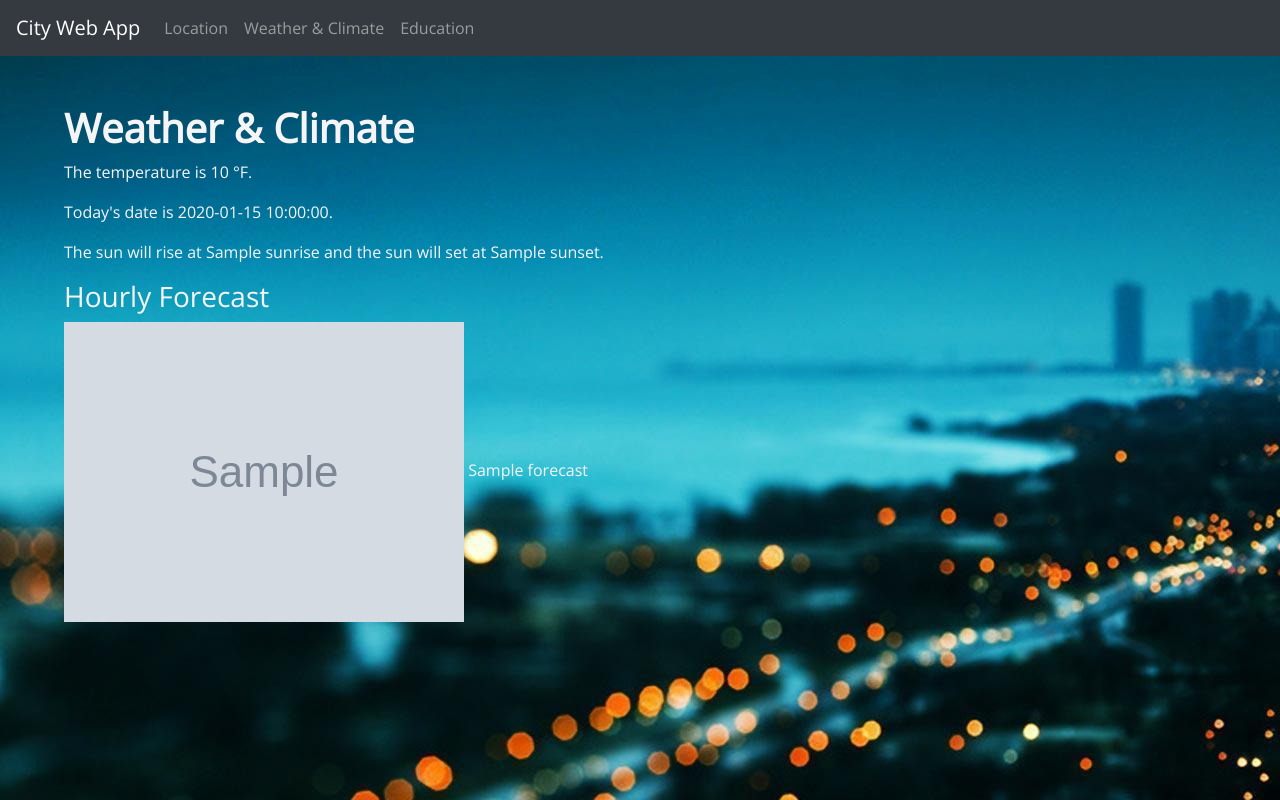
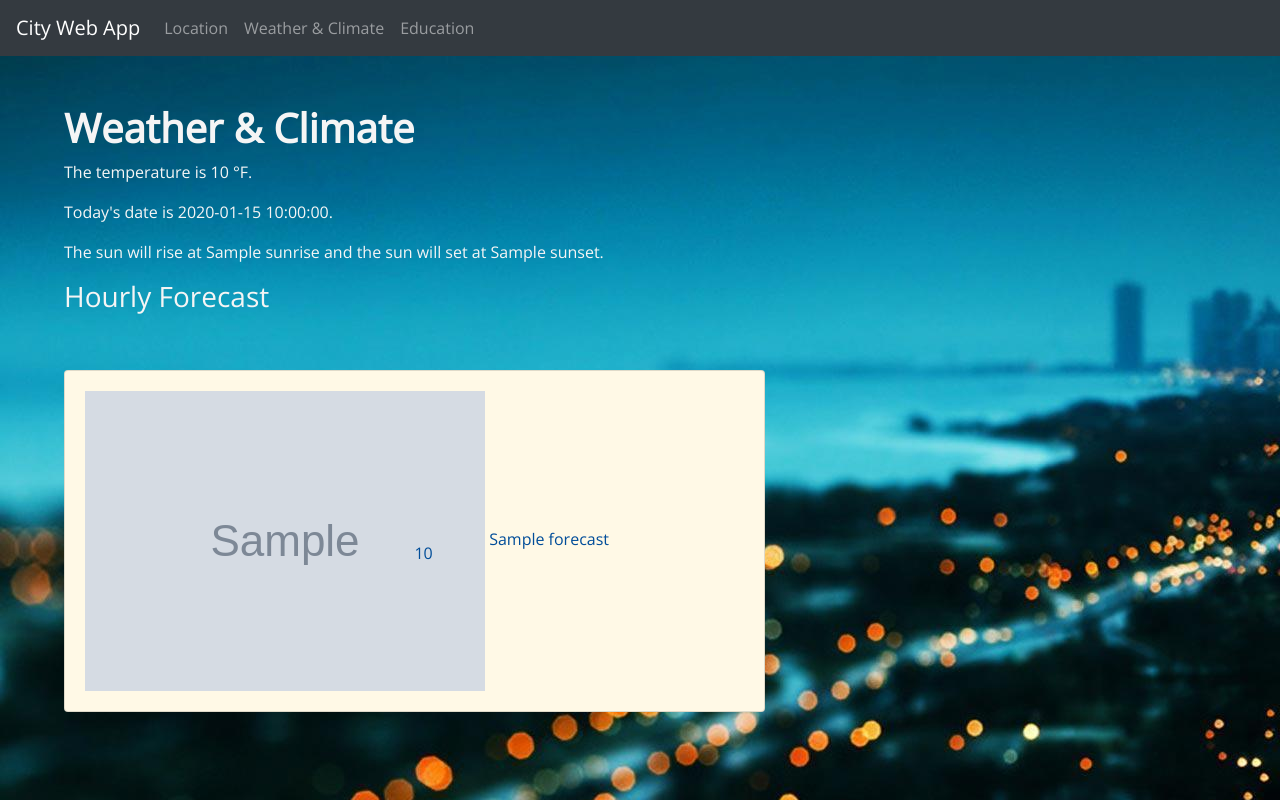
Before and after one commit to allenz3/city-web-app, a Flask app: template templates/weather.html in a window 1280 px wide. Run offline with Flask 2, Linux system fonts and the light colour scheme; the template is opened without the code that fills it: most values are stand-ins (such as "Sample title", 1, 10 or a date in 2020); grey boxes marked "Sample" are stand-in pictures; parts of the project's set-up code (start-up, migrations or seed data) failed here and were passed over; some libraries are stand-ins or nearby versions.

Commit message:
attempted weather cards

```diff
--- a/main.py
+++ b/main.py
@@ -63,8 +63,8 @@ def weather():
                                 'units': "imperial"})
     except:
         # data was not successfully retrieved, return to home page with invalid input reminder
-        #return render_template('home.html', form=SearchForm(), isValid=-1)
-        return redirect(url_for('home', form=SearchForm(), isValid=-1))
+        return render_template('home.html', form=SearchForm(), isValid=-1)
+        # return redirect(url_for('home', form=SearchForm(), isValid=-1))
     else:
         # if the data was successfully retrieved
         if weatherData is not None:
@@ -80,6 +80,8 @@ def weather():
             for hour in raw_hourly:
                 tempDict = {}
                 weather = hour.get("weather")[0]
+                temperature = hour.get("temp")
+                tempDict['temperature'] = temperature
                 tempDict['forecast'] = f"In {count} hour(s) from now: {weather.get('description')}"
                 tempDict['icon_url'] = f"http://openweathermap.org/img/wn/{weather.get('icon')}@2x.png"
                 hourly.append(tempDict)
--- a/static/css/style.css
+++ b/static/css/style.css
@@ -1,5 +1,7 @@
 body {
     background-image: url("../images/city-night-wallpaper.jpg");
+    background-repeat: no-repeat;
+    background-attachment: fixed;
     font-family: 'Open Sans', sans-serif;
     color: whitesmoke;
 }
@@ -11,3 +13,20 @@ h1 {
 .success {
     color: greenyellow;
 }
+
+#hourly-forecast {
+}
+
+.forecast-cards {
+    float: left;
+    color: #004d99;
+    background-color: #fff9e6;
+    margin: auto;
+    width: 60%;
+}
+
+.temperature {
+    position: absolute;
+    top: 50%;
+    left: 50%;
+}
--- a/templates/weather.html
+++ b/templates/weather.html
@@ -6,11 +6,16 @@
 <p>Today's date is {{date}}.</p>
 <p>The sun will rise at {{sunrise}} and the sun will set at {{sunset}}.</p>
 
-<h3>Hourly Forecast</h3>
-{% for report in hourly %}
-<p>
-    <img src="{{report.get('icon_url') }}" alt="Weather Icon"/>
-    {{report.get('forecast')}}
-</p>
-{% endfor %}
+<div id="hourly-forecast">
+    <h3>Hourly Forecast</h3>
+    {% for report in hourly %}
+    <div class="forecast-cards card mt-5 mb-5">
+      <div class="card-body">
+        <img src="{{report.get('icon_url') }}" alt="Weather Icon"/>
+        {{report.get('forecast')}}
+        <div class="temperature">{{report.get('temperature')}}</div>
+      </div>
+    </div>
+    {% endfor %}
+</div>
 {% endblock %}
```
